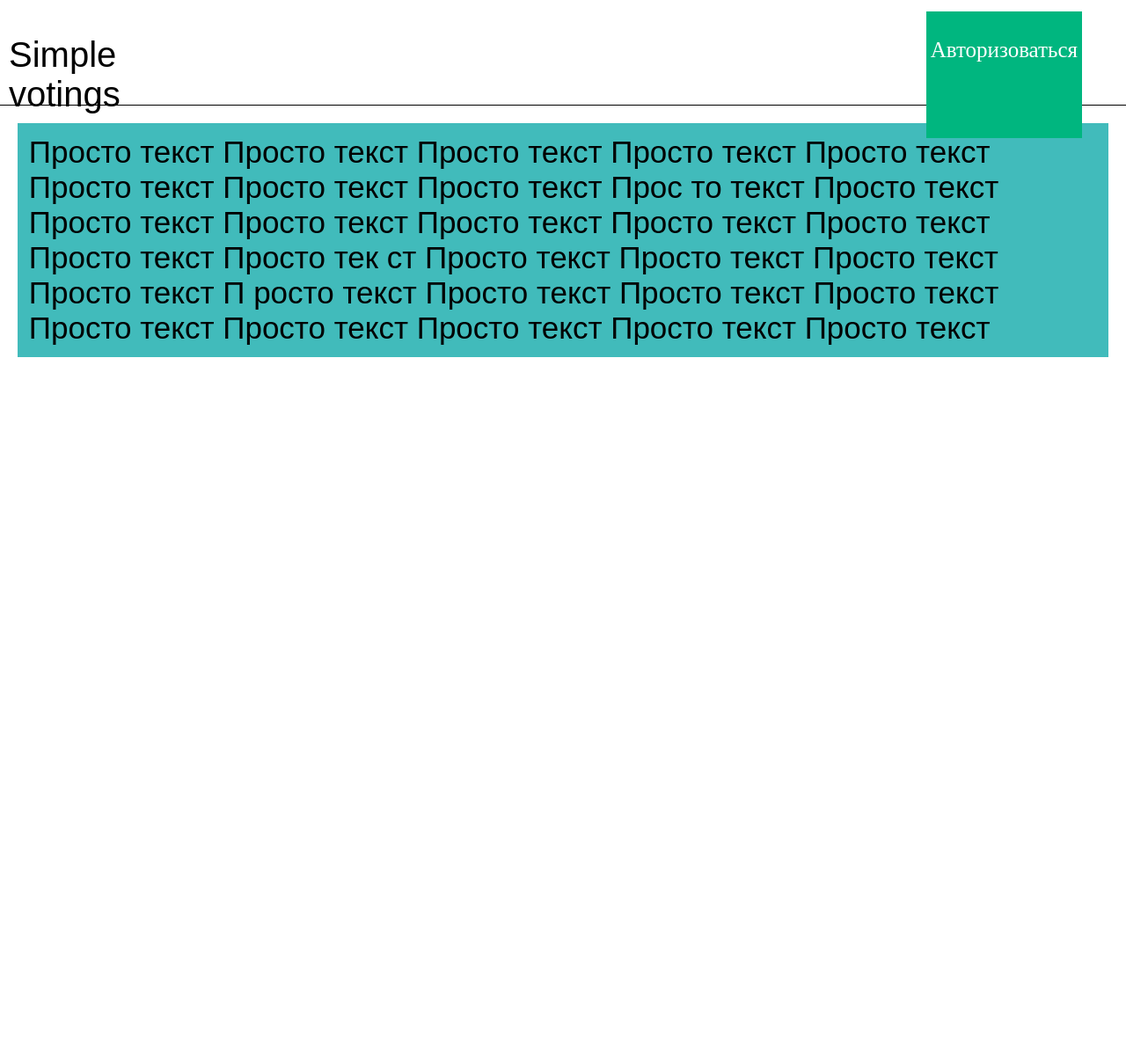
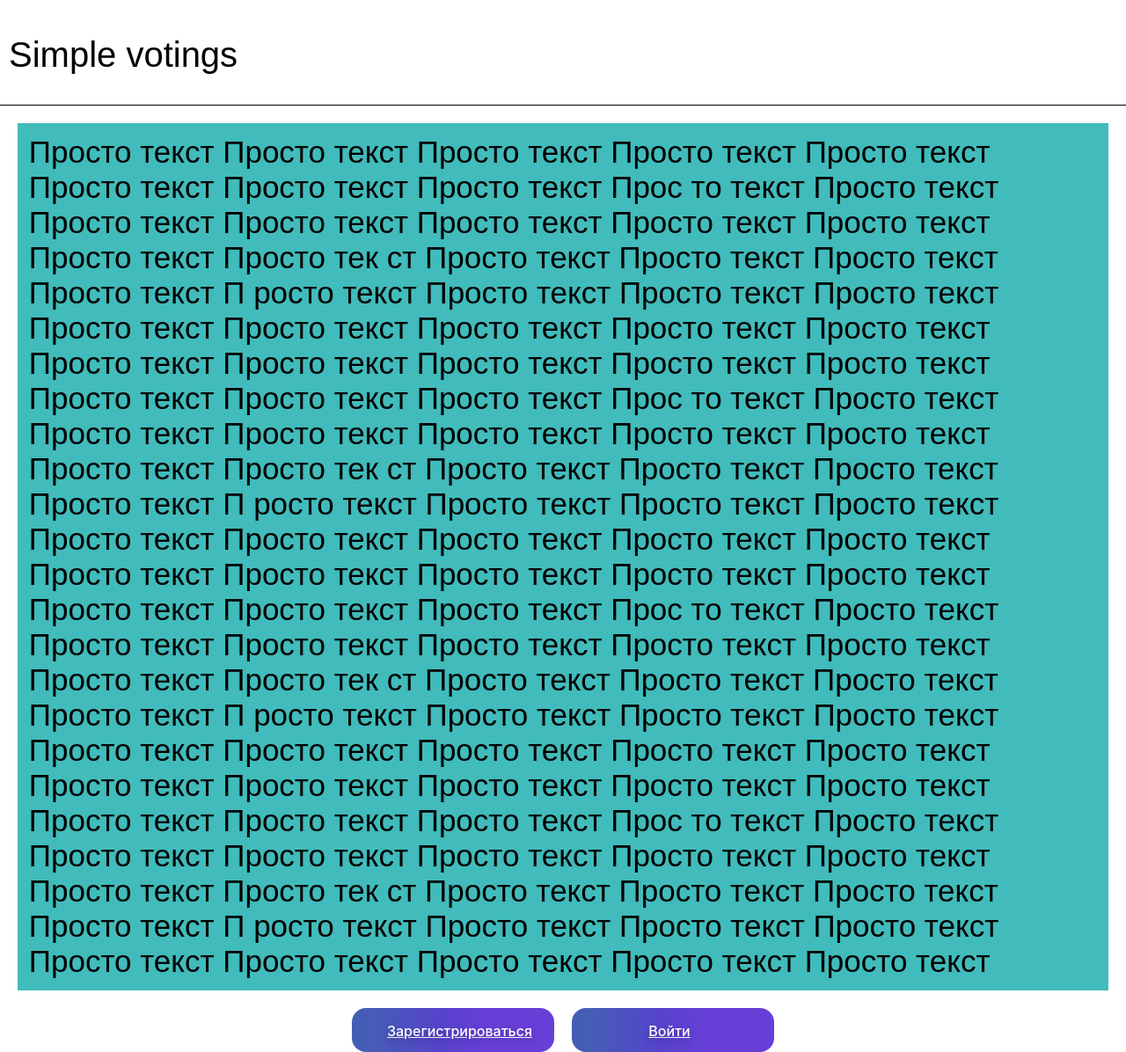
Before and after one commit to yy3art/simple_votings, a Django app: page / in a window 1280 px wide. Shown: the whole page at 88% size. Before the commit the page ends 406 px from the top, so only its background shows below. Run offline with Django 5.2, Linux system fonts and the light colour scheme.

Commit message:
First phase design reworked

```diff
--- a/Simple_voting/Landing/static/Landing/css/style.css
+++ b/Simple_voting/Landing/static/Landing/css/style.css
@@ -11,19 +11,6 @@
 
 .container {
     display: flex;
-}
-
-.button {
-    background-color:rgb(0, 182, 127);
-    border: none;
-    color: white;
-    padding: 30px 5px;
-    text-align: center;
-    text-decoration: none;
-    display: inline-block;
-    font-size: 25px;
-    margin: 1% 50px 1% 70%;
-    cursor: pointer;
 }
 
 .name_block_text {
@@ -45,6 +32,10 @@ header {
 }
 
 .main_block {
+    display: flex;
+}
+
+.main_block_text {
     margin: 20px 20px 20px 20px;
     background-color: rgb(65, 187, 187);
     text-align:left;
@@ -52,3 +43,76 @@ header {
     font-size: 35px;
     padding: 1%;
 }
+
+.register_button {
+    background-image: linear-gradient(92.88deg, #455EB5 9.16%, #5643CC 43.89%, #673FD7 64.72%);
+    border-radius: 16px;
+    border-style: none;
+    box-sizing: border-box;
+    color: #FFFFFF;
+    cursor: pointer;
+    flex-shrink: 0;
+    font-family: "Inter UI","SF Pro Display",-apple-system,BlinkMacSystemFont,"Segoe UI",Roboto,Oxygen,Ubuntu,Cantarell,"Open Sans","Helvetica Neue",sans-serif;
+    font-size: 16px;
+    font-weight: 500;
+    height: 50px;
+    width: 230px;
+    text-align: center;
+    text-shadow: rgba(0, 0, 0, 0.25) 0 3px 8px;
+    transition: all .5s;
+    user-select: none;
+    -webkit-user-select: none;
+    touch-action: manipulation;
+    margin-right: 10px;
+    display:inline-block;
+}
+
+.register_button:hover {
+    box-shadow: rgba(80, 63, 205, 0.5) 0 1px 30px;
+    transition-duration: .1s;
+}
+
+@media (min-width: 768px) {
+    .register_button {
+      padding: 1rem 3rem 2rem 2.5rem;
+    }
+}
+
+.login_button {
+    background-image: linear-gradient(92.88deg, #455EB5 9.16%, #5643CC 43.89%, #673FD7 64.72%);
+    border-radius: 16px;
+    border-style: none;
+    box-sizing: border-box;
+    color: #FFFFFF;
+    cursor: pointer;
+    flex-shrink: 0;
+    font-family: "Inter UI","SF Pro Display",-apple-system,BlinkMacSystemFont,"Segoe UI",Roboto,Oxygen,Ubuntu,Cantarell,"Open Sans","Helvetica Neue",sans-serif;
+    font-size: 16px;
+    font-weight: 500;
+    height: 50px;
+    width: 230px;
+    text-align: center;
+    text-shadow: rgba(0, 0, 0, 0.25) 0 3px 8px;
+    transition: all .5s;
+    user-select: none;
+    -webkit-user-select: none;
+    touch-action: manipulation;
+    display:inline-block;
+    margin-left: 10px;
+}
+
+.login_button:hover {
+    box-shadow: rgba(80, 63, 205, 0.5) 0 1px 30px;
+    transition-duration: .1s;
+}
+
+@media (min-width: 768px) {
+    .login_button {
+      padding: 1rem 3rem 2rem 2.5rem;
+    }
+}
+
+.main_container {
+    display: flex;
+    justify-content: center;
+}
--- a/Simple_voting/Landing/templates/base_htmls/header.html
+++ b/Simple_voting/Landing/templates/base_htmls/header.html
@@ -1,4 +1,3 @@
 <div class="container">
     <p class="name_block_text">Simple votings</p>
-    <a href="/auth/" class="button">Авторизоваться</a>
 </div>
--- a/Simple_voting/Landing/templates/index.html
+++ b/Simple_voting/Landing/templates/index.html
@@ -2,12 +2,39 @@
 
 {% block main %}
 <div class="main_block">
-    Просто текст Просто текст Просто текст Просто текст
+    <p class="main_block_text">
+        Просто текст Просто текст Просто текст Просто текст
     Просто текст Просто текст Просто текст Просто текст Прос
     то текст Просто текст Просто текст Просто текст Просто
      текст Просто текст Просто текст Просто текст Просто тек
      ст Просто текст Просто текст Просто текст Просто текст П
      росто текст Просто текст Просто текст Просто текст Просто
      текст Просто текст Просто текст Просто текст Просто текст
+     Просто текст Просто текст Просто текст Просто текст
+    Просто текст Просто текст Просто текст Просто текст Прос
+    то текст Просто текст Просто текст Просто текст Просто
+     текст Просто текст Просто текст Просто текст Просто тек
+     ст Просто текст Просто текст Просто текст Просто текст П
+     росто текст Просто текст Просто текст Просто текст Просто
+     текст Просто текст Просто текст Просто текст Просто текст
+     Просто текст Просто текст Просто текст Просто текст
+    Просто текст Просто текст Просто текст Просто текст Прос
+    то текст Просто текст Просто текст Просто текст Просто
+     текст Просто текст Просто текст Просто текст Просто тек
+     ст Просто текст Просто текст Просто текст Просто текст П
+     росто текст Просто текст Просто текст Просто текст Просто
+     текст Просто текст Просто текст Просто текст Просто текст
+     Просто текст Просто текст Просто текст Просто текст
+    Просто текст Просто текст Просто текст Просто текст Прос
+    то текст Просто текст Просто текст Просто текст Просто
+     текст Просто текст Просто текст Просто текст Просто тек
+     ст Просто текст Просто текст Просто текст Просто текст П
+     росто текст Просто текст Просто текст Просто текст Просто
+     текст Просто текст Просто текст Просто текст Просто текст
+    </p>
+</div>
+<div class="main_container">
+    <a href="/register/" class="register_button">Зарегистрироваться</a>
+    <a href="/login/" class="login_button">Войти</a>
 </div>
 {% endblock %}
```
